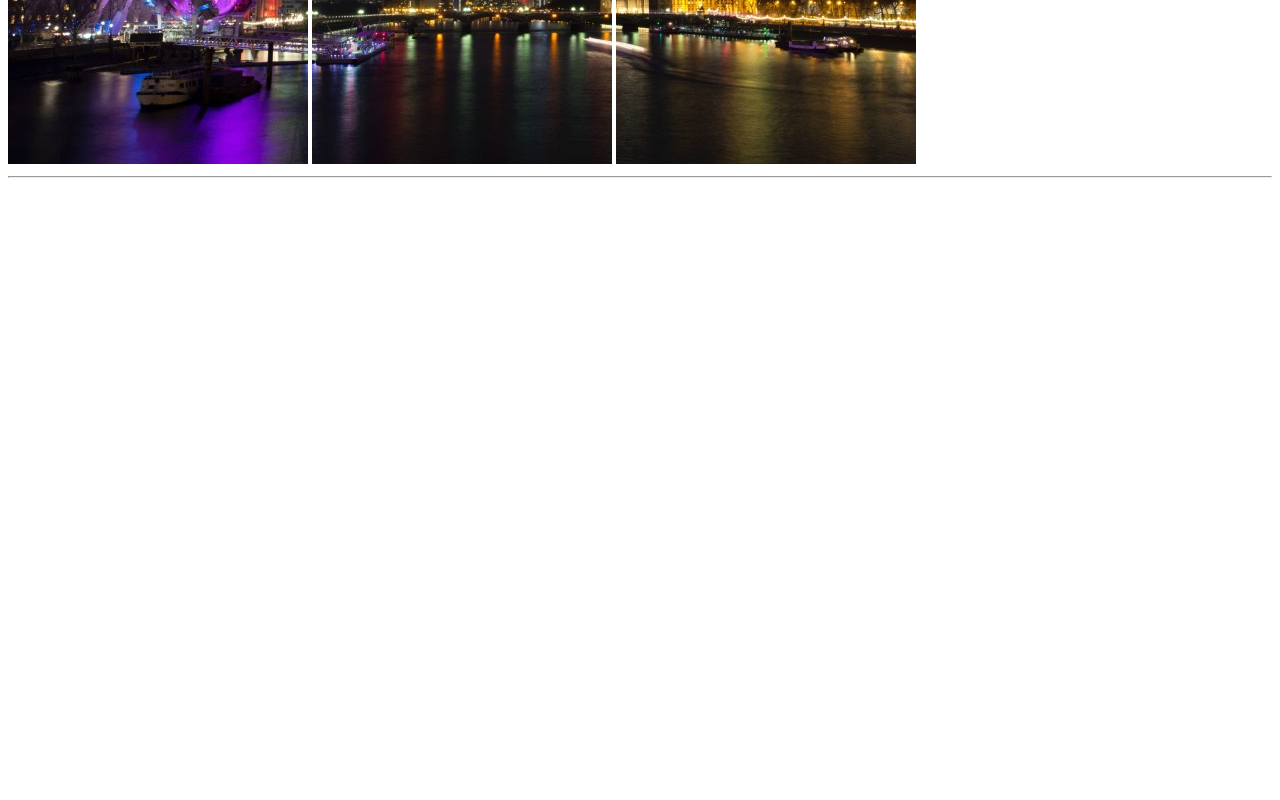
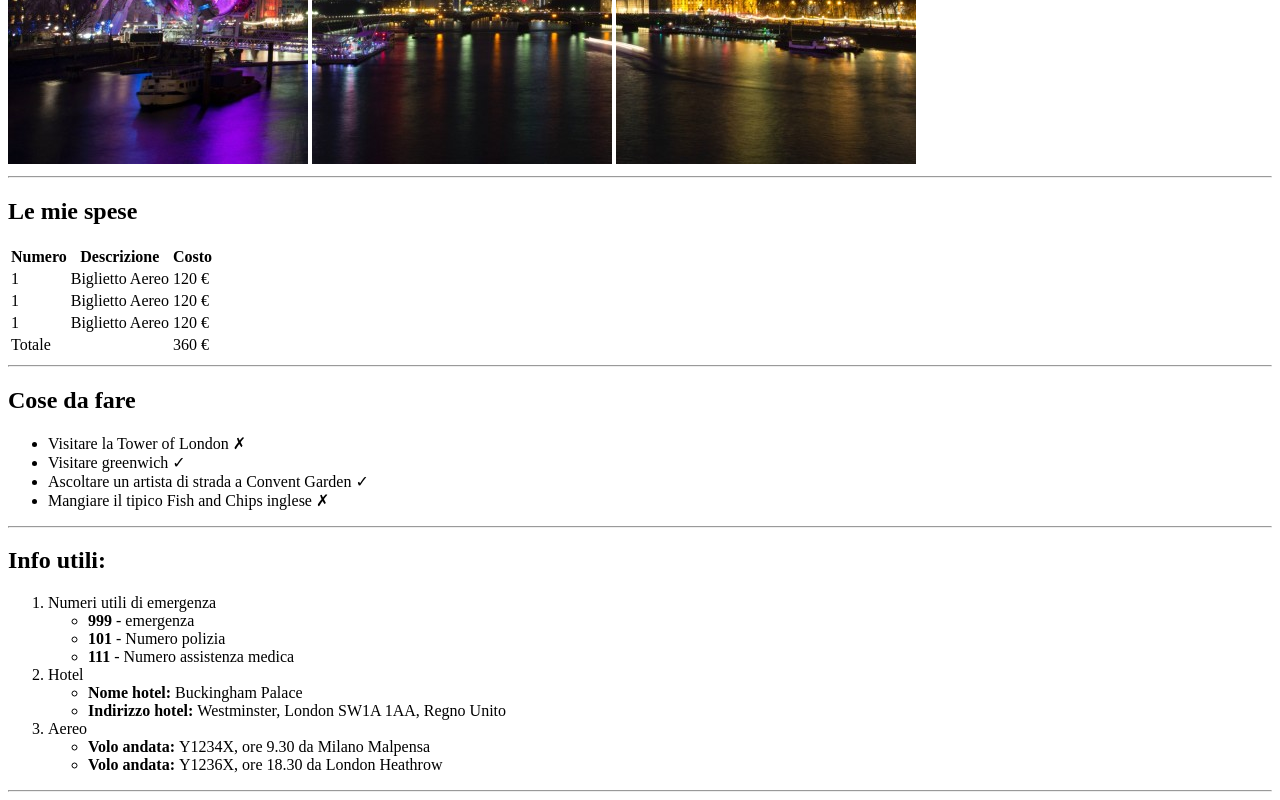
Before and after one commit to nicolocamassa/html-london-trip, a plain HTML site: page index.html in a window 1280 px wide. Shown: the part 516-1316 px from the top of the page. Before the commit the page ends 800 px from the top, so only its background shows below. Drawn offline with Linux system fonts and the light colour scheme.

Commit message:
[UPDATE] main section added

```diff
--- a/index.html
+++ b/index.html
@@ -20,6 +20,129 @@
     </header>
 
     <main>
+        <!--Prima sezione del main. -->
+        <section>
+            <!--Titolo sezione "main". -->
+            <h2>Le mie spese</h2>
+
+            <!--Inizializzazione tabella. -->
+            <table>
+                <!--Header tabella. -->
+                <thead>
+                    <tr>
+                        <th>Numero</th>
+                        <th>Descrizione</th>
+                        <th>Costo</th>
+                    </tr>
+                </thead>
+
+                <!--Body tabella. -->
+                <tbody>
+                    <tr>
+                        <td>1</td>
+                        <td>Biglietto Aereo</td>
+                        <td>120 &euro;</td>
+                    </tr>
+
+                    <tr>
+                        <td>1</td>
+                        <td>Biglietto Aereo</td>
+                        <td>120 &euro;</td>
+                    </tr>
+
+                    <tr>
+                        <td>1</td>
+                        <td>Biglietto Aereo</td>
+                        <td>120 &euro;</td>
+                    </tr>
+                </tbody>
+
+                <!--Footer tabella. -->
+                <tfoot>
+                    <tr>
+                        <td colspan="2">Totale</td>
+                        <td>360 &euro;</td>
+                    </tr>
+                </tfoot>
+            </table>
+        </section>
+
+        <hr>
+
+        <!--Seconda sezione del main. -->
+        <section>
+            <h2>Cose da fare</h2>
+
+            <!--Lista non numerata. -->
+            <ul>
+                <li>Visitare la Tower of London &cross;</li>
+                <li>Visitare greenwich &check;</li>
+                <li>Ascoltare un artista di strada a Convent Garden &check;</li>
+                <li>Mangiare il tipico Fish and Chips inglese &cross;</li>
+            </ul>
+        </section>
+
+        <hr>
+
+        <!--Terza sezione del main. -->
+        <section>
+            <h2>Info utili:</h2>
+
+            <!--Lista numerata. -->
+            <ol>
+                <li>Numeri utili di emergenza
+
+                        <!--Lista non numerata. -->
+                        <ul>
+                            <li>
+                                <strong>999</strong> - emergenza
+                            </li>
+                        </ul>
+
+                        <ul>
+                            <li>
+                                <strong>101</strong> - Numero polizia
+                            </li>
+                        </ul>
+
+                        <ul>
+                            <li>
+                                <strong>111</strong> - Numero assistenza medica
+                            </li>
+                        </ul>
+                </li>
+
+                <li>Hotel
+                    <ul>
+                        <li>
+                            <strong>Nome hotel: </strong>Buckingham Palace
+                        </li>
+                    </ul>
+
+                    <ul>
+                        <li>
+                            <strong>Indirizzo hotel: </strong>Westminster, London SW1A 1AA, Regno Unito
+                        </li>
+                    </ul>
+
+                </li>
+                <li>Aereo
+                    <ul>
+                        <li>
+                            <strong>Volo andata: </strong>Y1234X, ore 9.30 da Milano Malpensa
+                        </li>
+                    </ul>
+
+                    <ul>
+                        <li>
+                            <strong>Volo andata: </strong>Y1236X, ore 18.30 da London Heathrow
+                        </li>
+                    </ul>
+                </li>
+            </ol>
+
+            <hr>
+        </section>
 
     </main>
 
```
